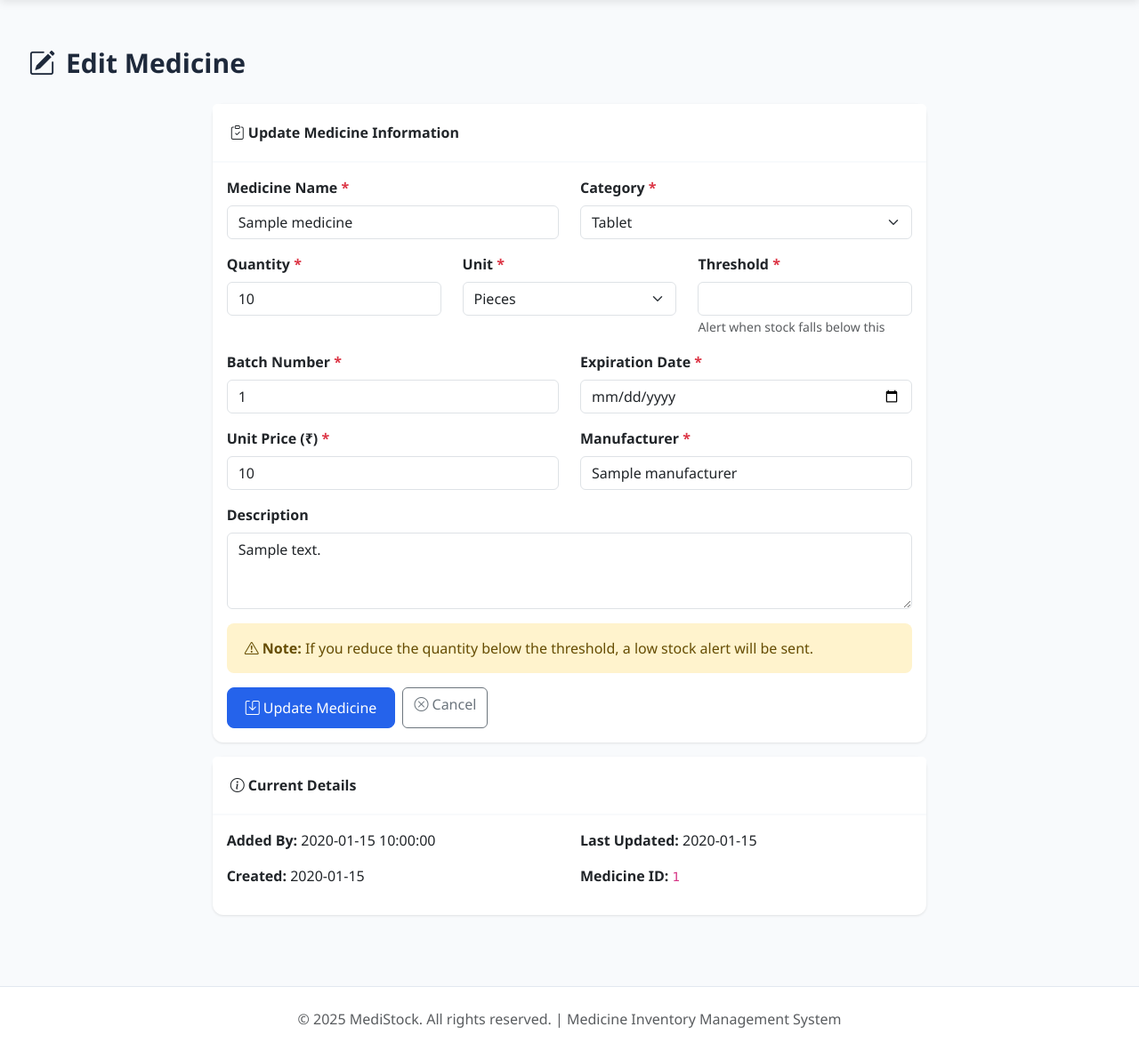
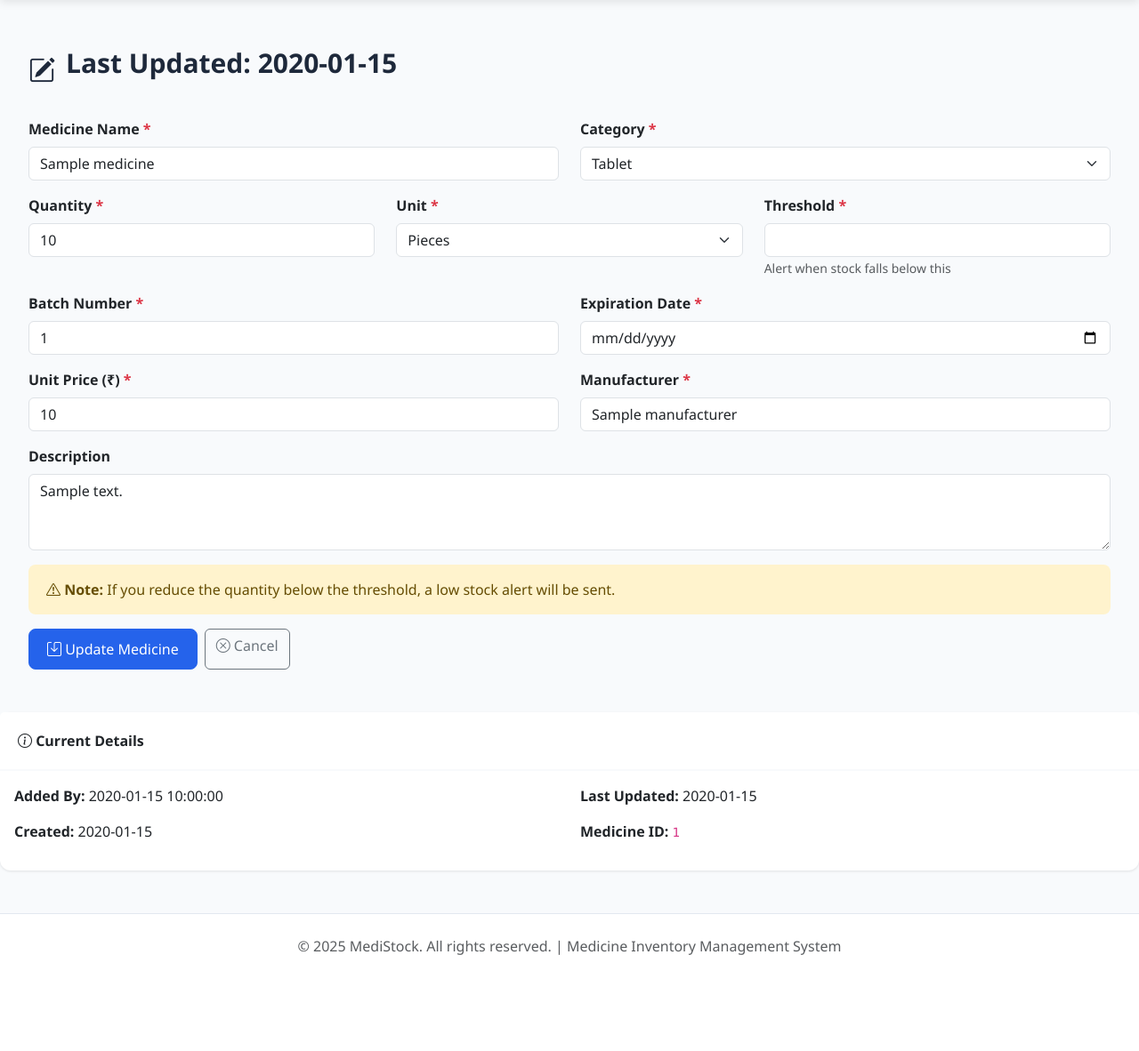
Before and after one commit to janumpallydivya15-netizen/MediStocks, a Flask app: template templates/edit_medicine.html in a window 1280 px wide. Shown: the part 85-1267 px from the top of the page at 89% size. After the commit the page ends 1159 px from the top, so only its background shows below. Run offline with Flask 3, Linux system fonts and the light colour scheme; the template is opened without the code that fills it: most values are stand-ins (such as "Sample title", 1, 10 or a date in 2020).

Commit message:
edit_medicine.html

```diff
--- a/templates/edit_medicine.html
+++ b/templates/edit_medicine.html
@@ -4,14 +4,15 @@
 <div class="container-fluid main-content">
     <div class="page-title">
         <i class="bi bi-pencil-square"></i>
-        Edit Medicine
-    </div>
+       <p>
+  <strong>Last Updated:</strong>
+  {% if medicine.updated_at %}
+      {{ medicine.updated_at[:10] }}
+  {% else %}
+      Not updated yet
+  {% endif %}
+</p>
 
-    <div class="row justify-content-center">
-        <div class="col-lg-8">
-            <div class="card">
-                <div class="card-header">
-                    <i class="bi bi-clipboard-check"></i> Update Medicine Information
                 </div>
                 <div class="card-body">
                     <form method="POST" action="{{ url_for('edit_medicine', medicine_id=medicine.medicine_id) }}">
@@ -152,4 +153,5 @@
         </div>
     </div>
 </div>
+
 {% endblock %}
```
